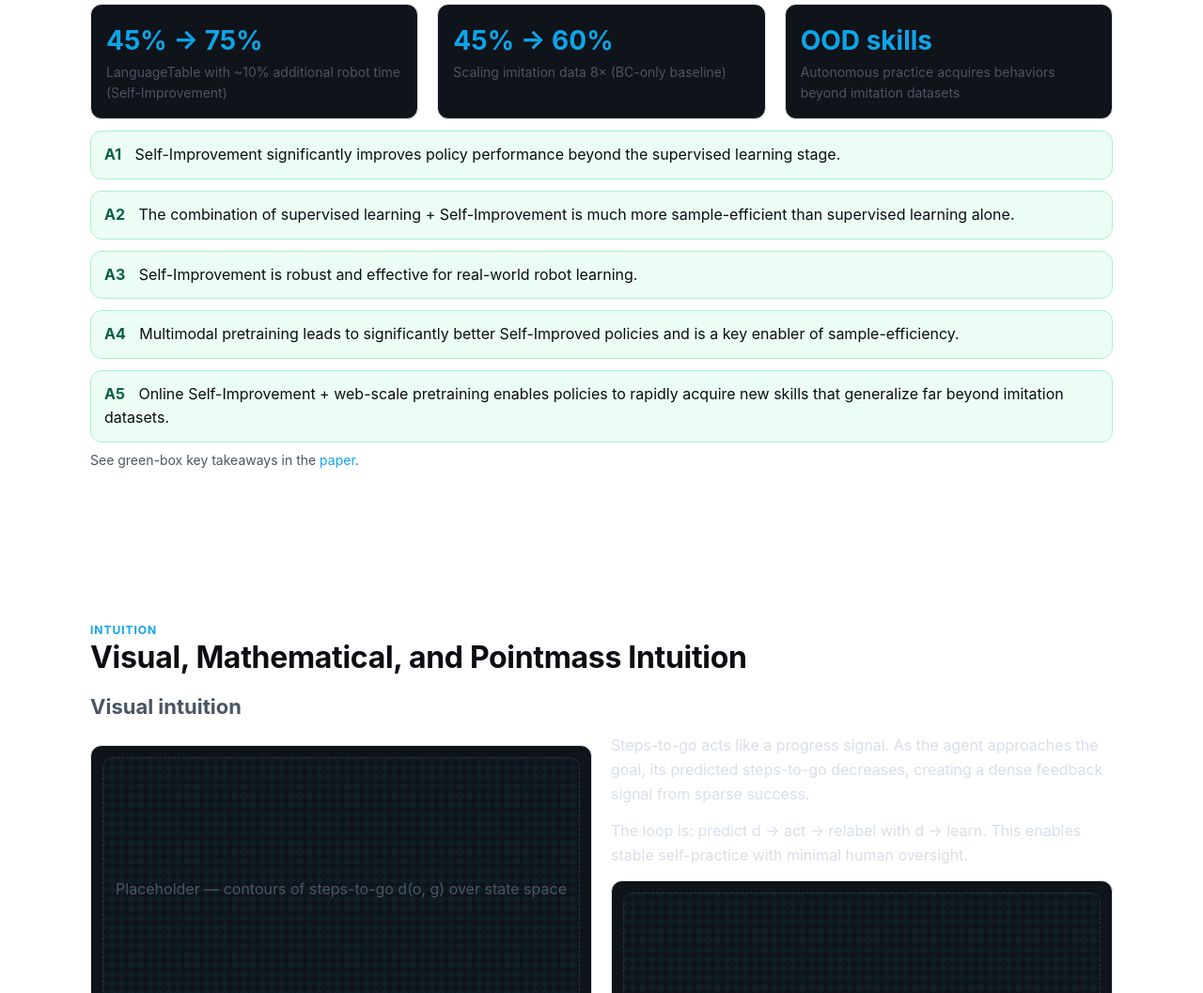
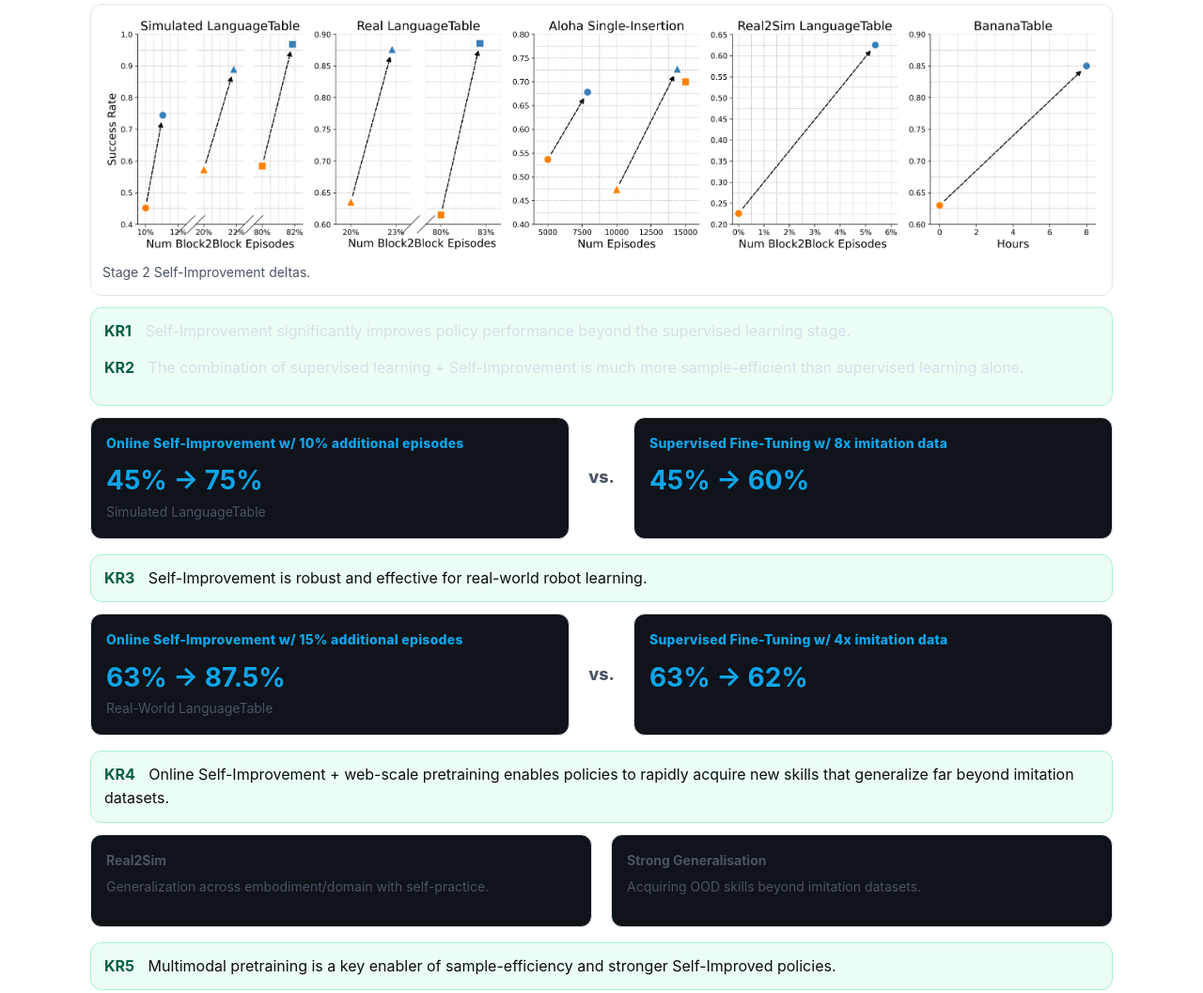
Before and after one commit to self-improving-efms/self-improving-efms.github.io, a plain HTML site: page index.html in a window 1280 px wide. Shown: the part 2052-3109 px from the top of the page at 94% size. Drawn offline with nearby package versions, Linux system fonts and the light colour scheme.

Commit message:
progress

```diff
--- a/assets/css/main.css
+++ b/assets/css/main.css
@@ -495,6 +495,52 @@ pre {
     background: #ffffff !important;
 }
 
+/* White figure variant for results figures */
+.figure-white {
+    background: #ffffff !important;
+}
+
+.figure-white img {
+    border-radius: 8px;
+}
+
+/* Comparison row with VS in the middle */
+.compare-row {
+    display: flex;
+    gap: 12px;
+    align-items: stretch;
+}
+
+.compare-row .vs-box {
+    display: flex;
+    align-items: center;
+    justify-content: center;
+    padding: 0 8px;
+    color: var(--muted);
+    border: none;
+    background: transparent;
+    min-width: auto;
+    font-weight: 800;
+    font-size: 18px;
+}
+
+.compare-title {
+    font-weight: 800;
+    font-size: 14px;
+    text-transform: none;
+    letter-spacing: 0.02em;
+    margin-bottom: 6px;
+    color: var(--accent);
+}
+
+.compare-title.si {
+    color: var(--accent);
+}
+
+.compare-title.bc {
+    color: var(--accent);
+}
+
 @media (prefers-color-scheme: light) {
     :root {
         --bg: #ffffff;
--- a/index.html
+++ b/index.html
@@ -148,35 +148,85 @@
                     enables <strong>behavioral generalization</strong> beyond imitation data.</p>
 
                 <h2 style="margin-top:28px;">Key results</h2>
-                <div class="grid grid-3">
-                    <div class="card">
-                        <div class="metric"><span>45% → 75%</span></div>
-                        <div class="small">LanguageTable with ~10% additional robot time (Self-Improvement)</div>
-                    </div>
-                    <div class="card">
-                        <div class="metric"><span>45% → 60%</span></div>
-                        <div class="small">Scaling imitation data 8× (BC-only baseline)</div>
-                    </div>
-                    <div class="card">
-                        <div class="metric"><span>OOD skills</span></div>
-                        <div class="small">Autonomous practice acquires behaviors beyond imitation datasets</div>
+                <div class="figure figure-white">
+                    <img src="/assets/stage_2_delta.png" alt="Self-Improvement Stage 2 delta overview" />
+                    <div class="figcaption">Stage 2 Self-Improvement deltas.</div>
+                </div>
+
+                <div class="takeaways">
+                    <div class="takeaway">
+                        <p><span class="label">KR1</span> Self-Improvement significantly improves policy performance
+                            beyond the supervised learning stage.</p>
+                        <p style="margin-top:6px;"><span class="label">KR2</span> The combination of supervised learning
+                            + Self-Improvement is much more sample-efficient than supervised learning alone.</p>
                     </div>
                 </div>
-                <div class="takeaways">
-                    <div class="takeaway"><span class="label">A1</span> Self-Improvement significantly improves policy
-                        performance beyond the supervised learning stage.</div>
-                    <div class="takeaway"><span class="label">A2</span> The combination of supervised learning +
-                        Self-Improvement is much more sample-efficient than supervised learning alone.</div>
-                    <div class="takeaway"><span class="label">A3</span> Self-Improvement is robust and effective for
+
+                <div class="compare-row" style="margin-top:12px;">
+                    <div class="card" style="flex:1;">
+                        <div class="compare-title si">Online Self-Improvement w/ 10% additional episodes</div>
+                        <div class="metric"><span>45% → 75%</span></div>
+                        <div class="small">Simulated LanguageTable</div>
+                    </div>
+                    <div class="vs-box">vs.</div>
+                    <div class="card" style="flex:1;">
+                        <div class="compare-title bc">Supervised Fine-Tuning w/ 8x imitation data</div>
+                        <div class="metric"><span>45% → 60%</span></div>
+                        <div class="small"></div>
+                    </div>
+                </div>
+
+                <div class="takeaways" style="margin-top:16px;">
+                    <div class="takeaway"><span class="label">KR3</span> Self-Improvement is robust and effective for
                         real-world robot learning.</div>
-                    <div class="takeaway"><span class="label">A4</span> Multimodal pretraining leads to significantly
-                        better Self-Improved policies and is a key enabler of sample-efficiency.</div>
-                    <div class="takeaway"><span class="label">A5</span> Online Self-Improvement + web-scale pretraining
+                </div>
+
+                <div class="compare-row" style="margin-top:12px;">
+                    <div class="card" style="flex:1;">
+                        <div class="compare-title si">Online Self-Improvement w/ 15% additional episodes</div>
+                        <div class="metric"><span>63% → 87.5%</span></div>
+                        <div class="small">Real-World LanguageTable</div>
+                    </div>
+                    <div class="vs-box">vs.</div>
+                    <div class="card" style="flex:1;">
+                        <div class="compare-title bc">Supervised Fine-Tuning w/ 4x imitation data</div>
+                        <div class="metric"><span>63% → 62%</span></div>
+                        <div class="small"></div>
+                    </div>
+                </div>
+
+                <div class="takeaways" style="margin-top:16px;">
+                    <div class="takeaway"><span class="label">KR4</span> Online Self-Improvement + web-scale pretraining
                         enables policies to rapidly acquire new skills that generalize far beyond imitation datasets.
                     </div>
                 </div>
-                <div class="small muted" style="margin-top:8px;">See green-box key takeaways in the <a
-                        href="https://arxiv.org/pdf/2509.15155" target="_blank" rel="noopener">paper</a>.</div>
+                <div class="grid grid-2" style="margin-top:12px;">
+                    <div class="card">
+                        <div class="small"><strong>Real2Sim</strong></div>
+                        <p class="small muted" style="margin-top:6px;">Generalization across embodiment/domain with
+                            self-practice.</p>
+                    </div>
+                    <div class="card">
+                        <div class="small"><strong>Strong Generalisation</strong></div>
+                        <p class="small muted" style="margin-top:6px;">Acquiring OOD skills beyond imitation datasets.
+                        </p>
+                    </div>
+                </div>
+
+                <div class="takeaways" style="margin-top:16px;">
+                    <div class="takeaway"><span class="label">KR5</span> Multimodal pretraining is a key enabler of
+                        sample-efficiency and stronger Self-Improved policies.</div>
+                </div>
+                <div class="grid grid-2" style="margin-top:12px;">
+                    <div class="figure figure-white"><img src="/assets/ablation_unipali.png"
+                            alt="Ablation: unimodal vs multimodal" />
+                        <div class="figcaption">Ablation: effect of multimodal pretraining.</div>
+                    </div>
+                    <div class="figure figure-white"><img src="/assets/real2sim_plot.png"
+                            alt="Real2Sim performance plot" />
+                        <div class="figcaption">Real2Sim performance.</div>
+                    </div>
+                </div>
             </div>
         </section>
 
```
Also changed, not shown: assets/ablation_unipali.png (added), assets/real2sim_plot.png (added), assets/stage_2_delta.png (added).
